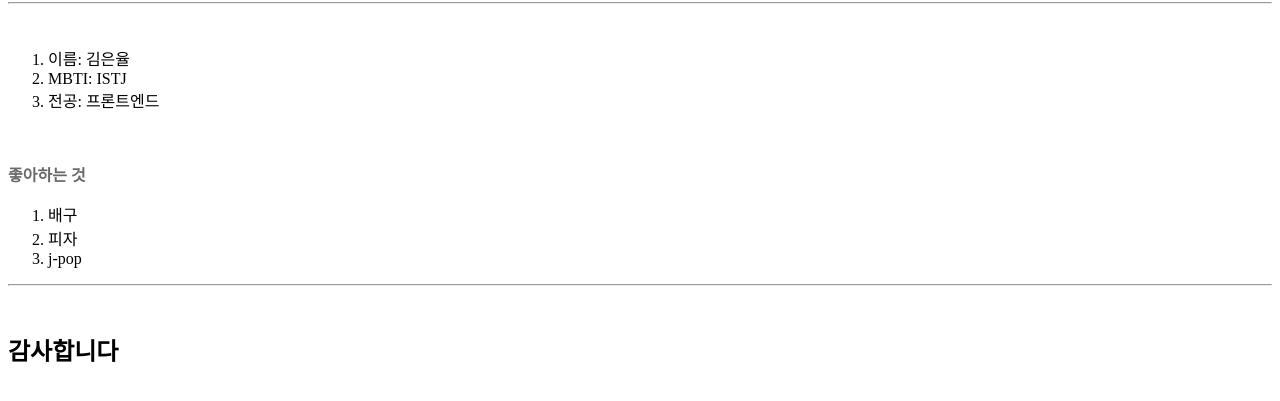
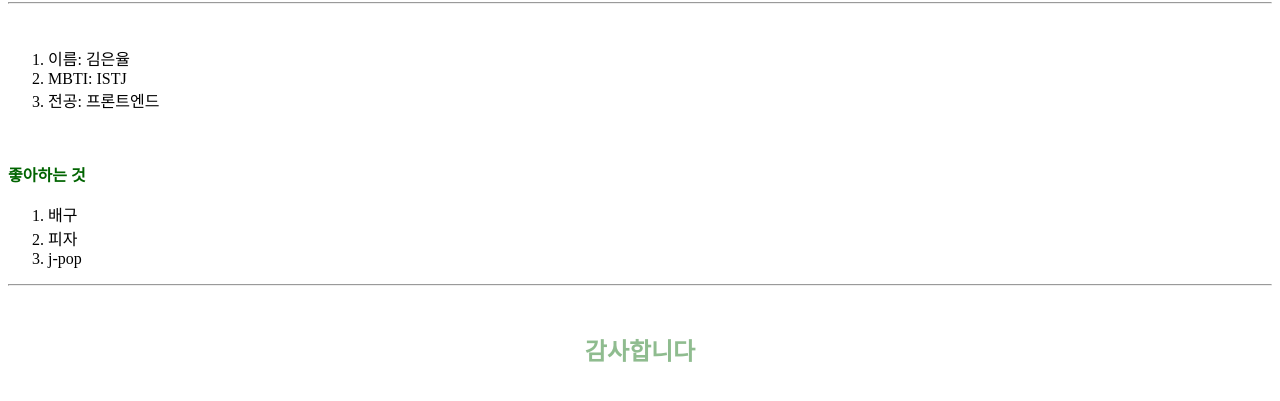
Before and after one commit to Yulmucha-23/TIL, a plain HTML site: page 자기소개.html in a window 1280 px wide. Shown: the part 87-488 px from the top of the page. Drawn offline with Linux system fonts and the light colour scheme.

Commit message:
자기소개1

```diff
--- a/자기소개.html
+++ b/자기소개.html
@@ -15,7 +15,7 @@
     <li>전공: 프론트엔드</li>
 </ol>
 <br>
-<p style="color:dimgray"><strong>좋아하는 것</strong></p>
+<p style="color:darkgreen"><strong>좋아하는 것</strong></p>
 <ol type="">
     <li>배구</li>
     <li>피자</li>
@@ -23,6 +23,6 @@
 </ol>
 <hr>
 <br>
-<h2>감사합니다</h2>
+<h2 style="color:darkseagreen; text-align:center;">감사합니다</h2>
 </body>
 </html>
```
